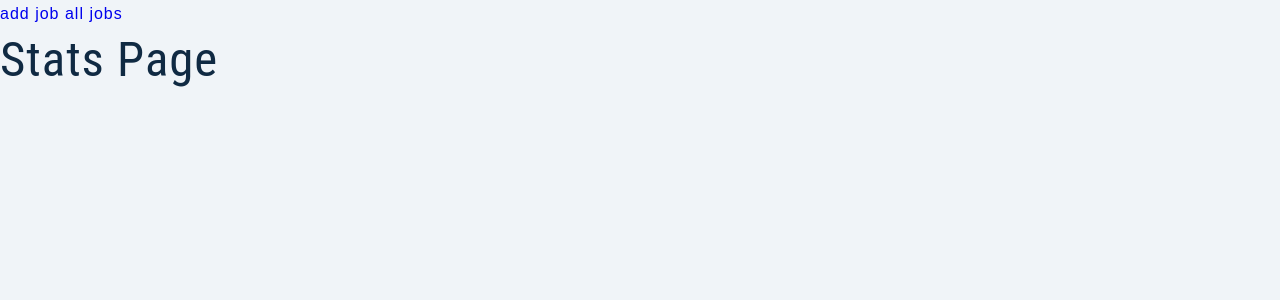
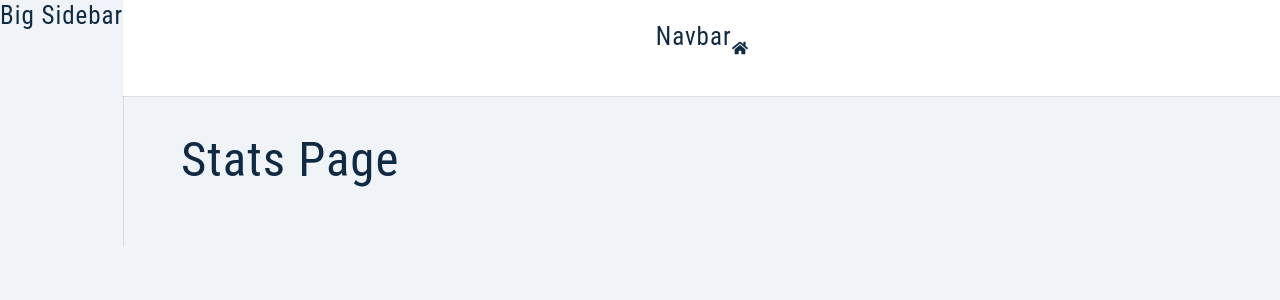
Before and after one commit to GiorgiMakharadze/Jobify-MERN-typescript, a React (Create React App) app in the folder client/: page / in a window 1280 px wide. Shown: the top 300 px of the page. Built offline with nearby package versions, Linux system fonts and the light colour scheme; sample sign-in values are in the browser's storage.

Commit message:
Shared layout navbars&sidebars

```diff
--- a/client/package.json
+++ b/client/package.json
@@ -8,6 +8,7 @@
     "normalize.css": "^8.0.1",
     "react": "^18.2.0",
     "react-dom": "^18.2.0",
+    "react-icons": "^4.8.0",
     "react-router": "^6.10.0",
     "react-router-dom": "^6.10.0",
     "react-scripts": "5.0.1"
--- /dev/null
+++ b/client/src/components/BigSidebar.tsx
@@ -0,0 +1,10 @@
+import Wrapper from "../assets/wrappers/BigSidebar";
+
+const BigSidebar = () => {
+  return (
+    <Wrapper>
+      <h4>Big Sidebar</h4>
+    </Wrapper>
+  );
+};
+export default BigSidebar;
--- /dev/null
+++ b/client/src/components/Navbar.tsx
@@ -0,0 +1,12 @@
+import Wrapper from "../assets/wrappers/Navbar";
+import { FaHome } from "react-icons/fa";
+
+const Navbar = () => {
+  return (
+    <Wrapper>
+      <h4>navbar</h4>
+      <FaHome />
+    </Wrapper>
+  );
+};
+export default Navbar;
--- /dev/null
+++ b/client/src/components/SmallSidebar.tsx
@@ -0,0 +1,10 @@
+import Wrapper from "../assets/wrappers/SmallSidebar";
+
+const SmallSidebar = () => {
+  return (
+    <Wrapper>
+      <h4>Small sidebar</h4>
+    </Wrapper>
+  );
+};
+export default SmallSidebar;
--- a/client/src/components/index.tsx
+++ b/client/src/components/index.tsx
@@ -1,5 +1,8 @@
 import Logo from "./Logo";
 import FormRow from "./FormRow";
 import Alert from "./Alert";
+import Navbar from "./Navbar";
+import SmallSidebar from "./SmallSidebar";
+import BigSidebar from "./BigSidebar";
 
-export { Logo, FormRow, Alert };
+export { Logo, FormRow, Alert, Navbar, SmallSidebar, BigSidebar };
--- a/client/src/pages/Dashboard/SharedLayout.tsx
+++ b/client/src/pages/Dashboard/SharedLayout.tsx
@@ -1,14 +1,20 @@
 import { Outlet, Link } from "react-router-dom";
+import { BigSidebar, SmallSidebar, Navbar } from "../../components";
 import Wrapper from "../../assets/wrappers/SharedLayout";
 
 const SharedLayout = () => {
   return (
     <Wrapper>
-      <nav>
-        <Link to="/add-job">add job </Link>
-        <Link to="/all-jobs">all jobs</Link>
-      </nav>
-      <Outlet />
+      <main className="dashboard">
+        <SmallSidebar />
+        <BigSidebar />
+        <div>
+          <Navbar />
+          <div className="dashboard-page">
+            <Outlet />
+          </div>
+        </div>
+      </main>
     </Wrapper>
   );
 };
```
Also changed, not shown: 1 other file (tests, documents, lock files or other folders).
